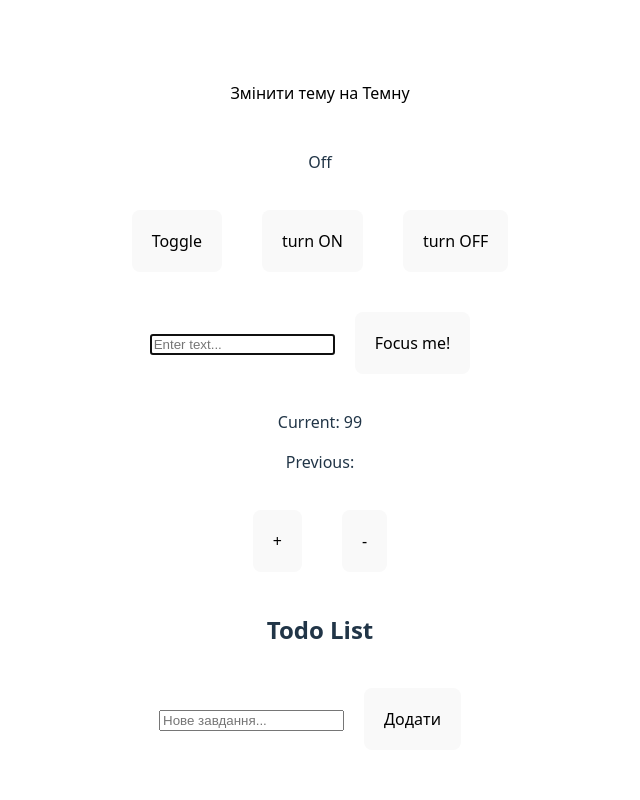
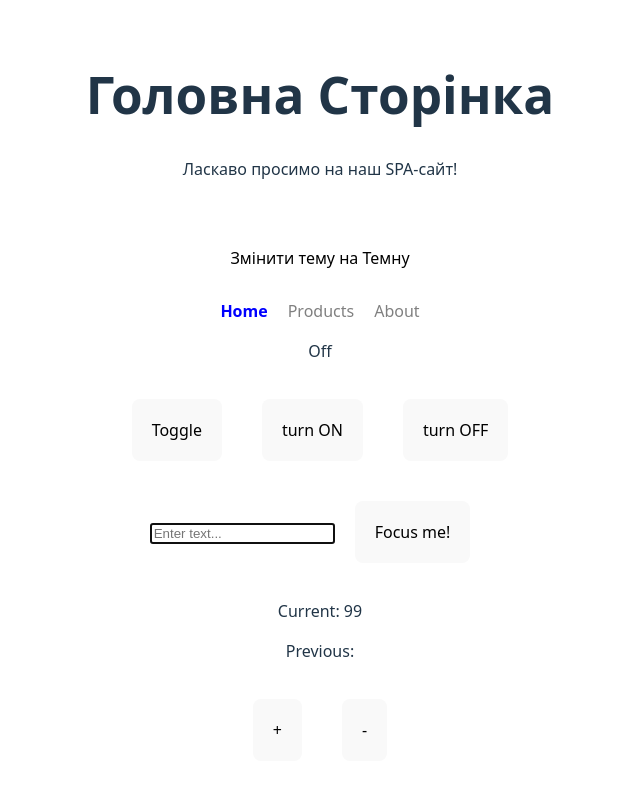
Before and after one commit to fullstack-and-test/react-redux-course, a React (Vite) app: page / in a window 1280 px wide. Shown: the top 800 px of the page, without its empty margins (320-960 px from the left). Built offline with nearby package versions, Linux system fonts and the light colour scheme.

Commit message:
Added hw routers

```diff
--- a/src/App.css
+++ b/src/App.css
@@ -16,3 +16,21 @@ footer {
   margin-top: 40px;
   color: #666;
 }
+
+.nav-list {
+  display: flex;
+  flex-direction: row;
+  justify-content: center;
+  gap: 20px;
+}
+
+.default-link {
+  text-decoration: none;
+  color: gray;
+}
+
+.active-link {
+  text-decoration: none;
+  color: blue;
+  font-weight: bold;
+}
--- a/src/App.jsx
+++ b/src/App.jsx
@@ -1,4 +1,5 @@
 import { Fragment, useState } from "react";
+import { BrowserRouter, Routes, Route } from "react-router-dom";
 
 import "./App.css";
 
@@ -24,6 +25,10 @@ import TodoList from "./components/TodoList";
 import FocusControl from "./components/FocusControl";
 import CounterHistory from "./components/CounterHistory";
 import ToggleExample from "./components/ToggleExample";
+import HomePage from "./components/HomePage";
+import ProductsPage from "./components/ProductsPage";
+import AboutPage from "./components/AboutPage";
+import Navigation from "./components/Navigation";
 
 import { topFilms, actions, user, menuData } from "./constants.js";
 
@@ -38,8 +43,18 @@ function App() {
 
   return (
     <ThemeContext.Provider value={{ theme, toggleTheme }}>
+      <BrowserRouter>
+        <Routes>
+          <Route path="/" element={<HomePage />}></Route>
+          <Route path="/products" element={<ProductsPage />}></Route>
+          <Route path="/about" element={<AboutPage />}></Route>
+        </Routes>
+
         <main className={theme}>
           <ThemeButton />
+
+          <Navigation />
+
           <ToggleExample />
           <FocusControl />
           <CounterHistory />
@@ -164,6 +179,7 @@ function App() {
 
           <footer>© 2024 Hillel IT School</footer>
         </main>
+      </BrowserRouter>
     </ThemeContext.Provider>
   );
 }
--- /dev/null
+++ b/src/components/AboutPage.jsx
@@ -0,0 +1,8 @@
+export default function AboutPage() {
+  return (
+    <>
+      <h1>Про Нас</h1>
+      <p>Дізнайтеся більше про нашу компанію.</p>
+    </>
+  );
+}
--- /dev/null
+++ b/src/components/HomePage.jsx
@@ -0,0 +1,8 @@
+export default function HomePage() {
+  return (
+    <>
+      <h1>Головна Сторінка</h1>
+      <p>Ласкаво просимо на наш SPA-сайт!</p>
+    </>
+  );
+}
--- /dev/null
+++ b/src/components/Navigation.jsx
@@ -0,0 +1,36 @@
+import { NavLink } from "react-router-dom";
+
+const Navigation = () => {
+  return (
+    <div className="nav-list">
+      <NavLink
+        to="/"
+        className={({ isActive }) =>
+          isActive ? "active-link" : "default-link"
+        }
+      >
+        Home
+      </NavLink>
+
+      <NavLink
+        to="/products"
+        className={({ isActive }) =>
+          isActive ? "active-link" : "default-link"
+        }
+      >
+        Products
+      </NavLink>
+
+      <NavLink
+        to="/about"
+        className={({ isActive }) =>
+          isActive ? "active-link" : "default-link"
+        }
+      >
+        About
+      </NavLink>
+    </div>
+  );
+};
+
+export default Navigation;
--- /dev/null
+++ b/src/components/ProductsPage.jsx
@@ -0,0 +1,8 @@
+export default function ProductsPage() {
+  return (
+    <>
+      <h1>Наші Продукти</h1>
+      <p>Тут ви знайдете найкращі товари...</p>
+    </>
+  );
+}
```
Lines whose indentation alone changed are shown as unchanged.
